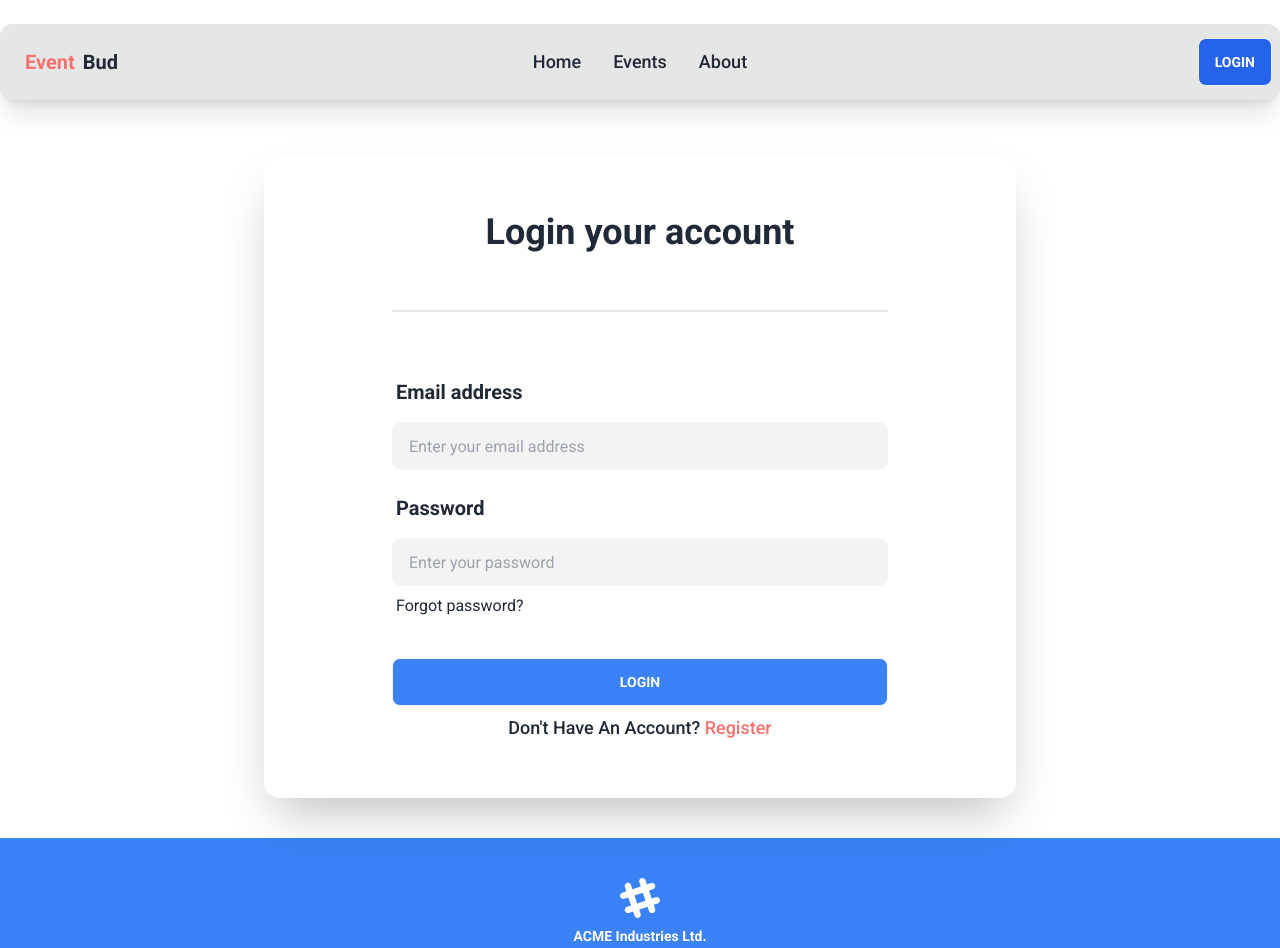
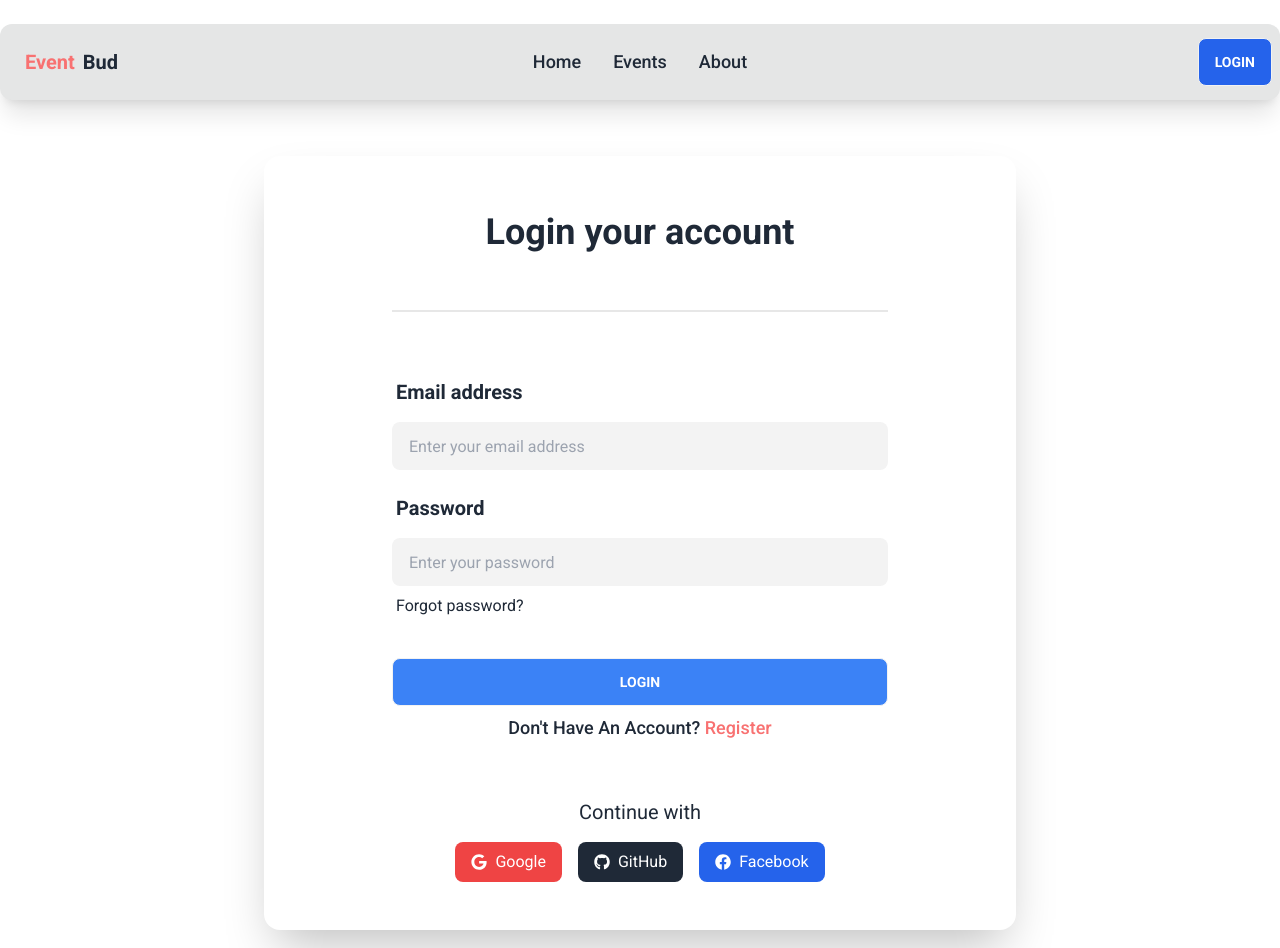
Before and after one commit to tanimtorikul/eventbud-management, a React (Vite) app: page /login in a window 1280 px wide. Shown: the top 948 px of the page. Built offline with nearby package versions, Linux system fonts and the light colour scheme; no server answers.

Commit message:
implemented email/password , and google login

```diff
--- a/package.json
+++ b/package.json
@@ -16,6 +16,7 @@
     "react": "^18.2.0",
     "react-countup": "^6.4.2",
     "react-dom": "^18.2.0",
+    "react-hot-toast": "^2.4.1",
     "react-icons": "^4.11.0",
     "react-router-dom": "^6.16.0",
     "react-visibility-sensor": "^5.1.1",
--- a/src/Layouts/MainLayout.jsx
+++ b/src/Layouts/MainLayout.jsx
@@ -1,6 +1,7 @@
 import { Outlet } from 'react-router-dom';
 import Navbar from '../Pages/Shared/Navbar/Navbar';
 import Footer from '../Pages/Shared/Footer/Footer';
+import { Toaster } from 'react-hot-toast';
 
 const MainLayout = () => {
   return (
@@ -16,6 +17,7 @@ const MainLayout = () => {
       <div>
         <Footer />
       </div>
+      <Toaster></Toaster>
     </div>
   );
 };
--- a/src/Pages/Login/Login.jsx
+++ b/src/Pages/Login/Login.jsx
@@ -1,29 +1,37 @@
-import React, { useContext } from "react";
-import { Link } from "react-router-dom";
+import React, { useContext, useState } from "react";
+import { Link, useNavigate } from "react-router-dom";
 import { AuthContext } from "../../Providers/AuthProvider";
+import SocialLogin from "../../components/SocialLogin/SocialLogin";
 
 const Login = () => {
-  const {signIn} = useContext(AuthContext);
+  const [successMessage, setSuccessMessage] = useState("");
+  const [loginError, setLoginError] = useState("");
+  const { signIn } = useContext(AuthContext);
+  const navigate = useNavigate();
   const handleLogin = (e) => {
     e.preventDefault();
     const form = new FormData(e.currentTarget);
     const email = form.get("email");
     const password = form.get("password");
 
-     signIn (email, password)
-     .then(result => {
-      console.log(result.user);
-     })
-     .catch(error => {
-      console.log(error);
-     })
+    setLoginError("");
+    setSuccessMessage("");
 
-
+    signIn(email, password)
+      .then((result) => {
+        // console.log(result.user);
+        setSuccessMessage("Logged in successfully");
+        navigate('/');
+      })
+      .catch((error) => {
+        // console.log(error);
+        setLoginError("Invalid email or password. Please try again.");
+      });
   };
   return (
     <>
       <div className="hero px-4 md:px-0 my-8">
-        <div className="card w-full md:w-[752px] py-6 shadow-2xl bg-base-100">
+        <div className="card w-full md:w-[752px]  py-6 shadow-2xl bg-base-100">
           <form
             onSubmit={handleLogin}
             className="card-body w-full md:w-[560px] mx-auto"
@@ -76,8 +84,20 @@ const Login = () => {
               <Link to="/register">
                 <span className="text-red-400">Register</span>
               </Link>{" "}
+
             </h2>
+            {loginError && (
+              <p className="text-red-500 font-medium text-center">
+                {loginError}
+              </p>
+            )}
+            {
+              successMessage && (
+                <p className="text-green-500 font-bold text-center">{successMessage}</p>
+              )
+            }
           </form>
+          <SocialLogin></SocialLogin>
         </div>
       </div>
     </>
--- a/src/Pages/Registration/Registration.jsx
+++ b/src/Pages/Registration/Registration.jsx
@@ -1,18 +1,20 @@
 import { useContext, useState } from "react";
-import { Link } from "react-router-dom";
+import { Link, useNavigate } from "react-router-dom";
 import { AuthContext } from "../../Providers/AuthProvider";
+import toast from "react-hot-toast";
+import SocialLogin from "../../components/SocialLogin/SocialLogin";
 
 const Registration = () => {
-  const [successMessage, setSuccessMessage] = useState("");
   const [registerError, setRegisterError] = useState("");
   const { createUser } = useContext(AuthContext);
+  const navigate = useNavigate();
   const handleRegister = (e) => {
     e.preventDefault();
     const form = new FormData(e.currentTarget);
     const name = form.get("name");
     const email = form.get("email");
     const password = form.get("password");
-
+    // console.log(name, email, password);
     if (password.length < 6) {
       setRegisterError("Password should be at least 6 characters or longer");
       return;
@@ -23,17 +25,17 @@ const Registration = () => {
       setRegisterError("Password should have at least one special character");
       return;
     }
-    // console.log(name, email, password);
+
     setRegisterError("");
-    setSuccessMessage("");
 
     createUser(email, password)
       .then((result) => {
-        console.log(result.user);
-        setSuccessMessage("User created successfully!");
+        // console.log(result.user);
+        toast.success("User created successfully!");
+        navigate('/')
       })
       .catch((error) => {
-        console.log(error);
+        // console.log(error);
         setRegisterError(error.message);
       });
   };
@@ -98,15 +100,11 @@ const Registration = () => {
               <Link to="/login">
                 <span className="text-red-400">Login</span>
               </Link>{" "}
+              <SocialLogin></SocialLogin>
             </h2>
             {registerError && (
               <p className="text-red-400 text-center font-medium">
                 {registerError}
-              </p>
-            )}
-            {successMessage && (
-              <p className="text-green-500 text-center font-medium">
-                {successMessage}
               </p>
             )}
           </form>
--- a/src/Pages/Shared/Navbar/Navbar.jsx
+++ b/src/Pages/Shared/Navbar/Navbar.jsx
@@ -1,6 +1,7 @@
 import React, { useContext } from "react";
 import { Link, NavLink } from "react-router-dom";
 import { AuthContext } from "../../../Providers/AuthProvider";
+import toast from "react-hot-toast";
 
 const Navbar = () => {
   const { user, logOut } = useContext(AuthContext);
@@ -8,10 +9,10 @@ const Navbar = () => {
   const handleLogout = () => {
     logOut()
       .then(() => {
-        console.log("user logged in succesfully");
+        toast.success("User logged out successfully!");
       })
       .catch((error) => {
-        console.log(error);
+        // console.log(error);
       });
   };
   const navLinks = (
@@ -80,12 +81,33 @@ const Navbar = () => {
         <ul className="menu menu-horizontal px-1">{navLinks}</ul>
       </div>
       <div className="navbar-end">
+        {user?.email ? (
+          <div className="dropdown dropdown-end">
+            <label tabIndex={0} className="btn btn-ghost btn-circle avatar">
+              <div className="w-10 rounded-full">
+                <img src={user.photoURL} />
+              </div>
+            </label>
+            <ul
+              tabIndex={0}
+              className="menu menu-sm dropdown-content mt-3 z-[1] p-2 shadow bg-base-100 rounded-box w-52"
+            >
+              <li>
+                <a>{user.displayName}</a>
+              </li>
+              <li>
+                <a onClick={handleLogout}>Logout</a>
+              </li>
+            </ul>
+          </div>
+        ) : (
           <Link
             to="/login"
             className="btn bg-blue-600 hover:bg-blue-500 text-white"
           >
             Login
           </Link>
+        )}
       </div>
     </div>
   );
--- a/src/Providers/AuthProvider.jsx
+++ b/src/Providers/AuthProvider.jsx
@@ -1,9 +1,11 @@
 import { createContext, useEffect, useState } from "react";
 import {
+  GoogleAuthProvider,
   createUserWithEmailAndPassword,
   getAuth,
   onAuthStateChanged,
   signInWithEmailAndPassword,
+  signInWithPopup,
   signOut,
 } from "firebase/auth";
 
@@ -12,8 +14,16 @@ import app from "../Firebase/firebase.config";
 export const AuthContext = createContext(null);
 const auth = getAuth(app);
 
+const googleProvider = new GoogleAuthProvider();
+
+
 const AuthProvider = ({ children }) => {
   const [user, setUser] = useState(null);
+
+  // google login
+  const googleLogin = () => {
+    return signInWithPopup(auth, googleProvider)
+  }
 
   const createUser = (email, password) => {
     return createUserWithEmailAndPassword(auth, email, password);
@@ -37,6 +47,7 @@ const AuthProvider = ({ children }) => {
   }, []);
 
   const authentications = {
+    googleLogin,
     user,
     createUser,
     signIn,
--- /dev/null
+++ b/src/components/SocialLogin/SocialLogin.jsx
@@ -0,0 +1,44 @@
+import { useContext } from "react";
+import { FaGoogle, FaGithub, FaFacebook } from "react-icons/fa";
+import { AuthContext } from "../../Providers/AuthProvider";
+import { useNavigate } from "react-router-dom";
+import toast from "react-hot-toast";
+
+const SocialLogin = () => {
+  const { googleLogin } = useContext(AuthContext);
+  const navigate = useNavigate();
+
+  const handleSocialLogin = (media) => {
+    media()
+      .then((result) => {
+        console.log(result.user);
+        toast.success("User logged in successfully");
+        navigate("/");
+      })
+      .catch((error) => {
+        // console.log(error.message);
+        toast.error(error.message)
+      });
+  };
+  return (
+    <div className="p-6 rounded-lg ">
+      <h2 className="text-xl mb-4 text-center ">Continue with</h2>
+      <div className="flex justify-center gap-4">
+        <button
+          onClick={() => handleSocialLogin(googleLogin)}
+          className="flex items-center bg-red-500 text-white py-2 px-4 rounded-lg hover:bg-red-600"
+        >
+          <FaGoogle className="mr-2" /> Google
+        </button>
+        <button className="flex items-center bg-gray-800 text-white py-2 px-4 rounded-lg hover:bg-gray-900">
+          <FaGithub className="mr-2" /> GitHub
+        </button>
+        <button className="flex items-center bg-blue-600 text-white py-2 px-4 rounded-lg hover:bg-blue-700">
+          <FaFacebook className="mr-2" /> Facebook
+        </button>
+      </div>
+    </div>
+  );
+};
+
+export default SocialLogin;
```
Also changed, not shown: 1 other file (tests, documents, lock files or other folders). Lines whose indentation alone changed are shown as unchanged.
